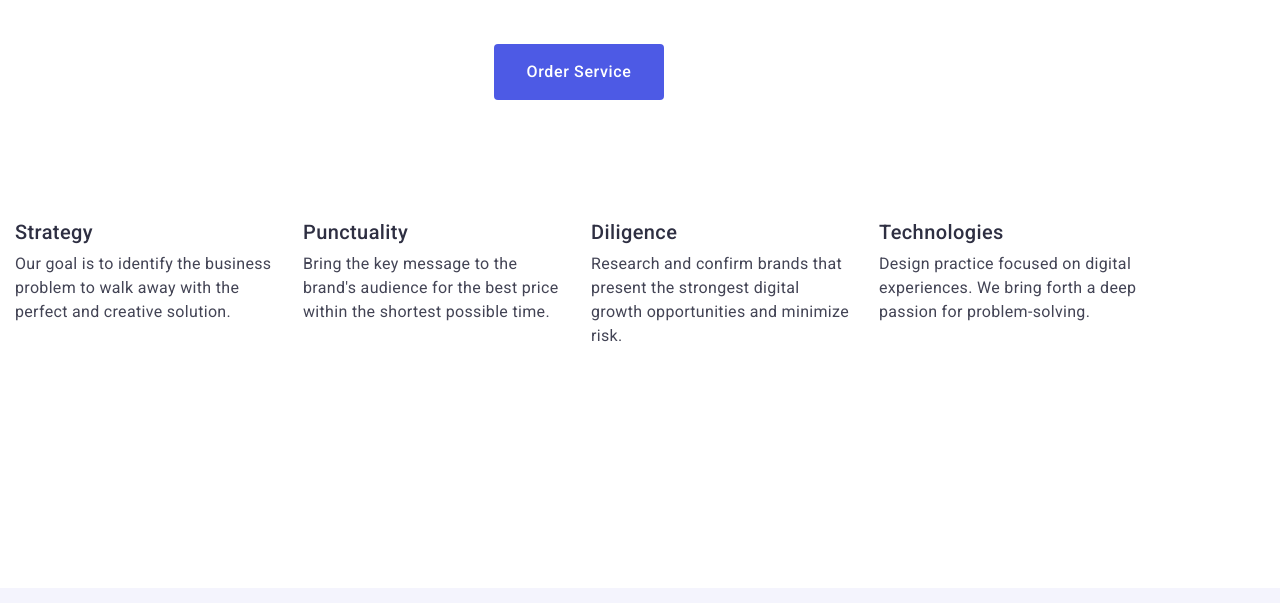
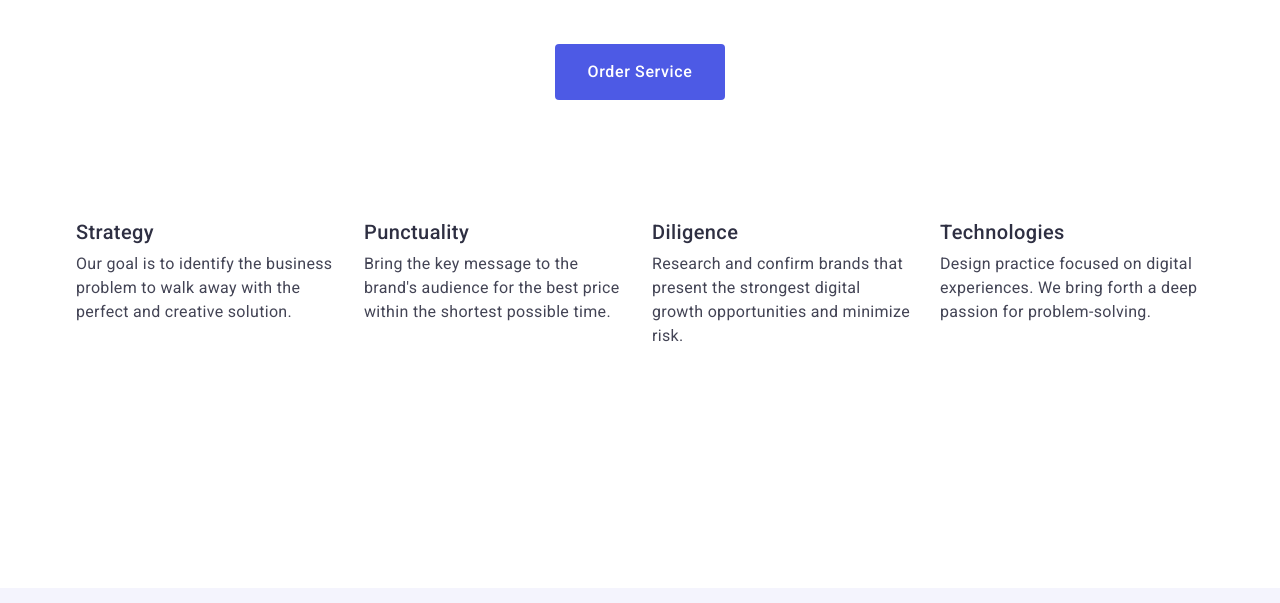
Before and after one commit to AlinkaMalinkA05/goit-markup-hw-03, a plain HTML site: page index.html in a window 1280 px wide. Shown: the part 197-800 px from the top of the page. Drawn offline with nearby package versions, Linux system fonts and the light colour scheme.

Commit message:
container added mrg 0 auto

```diff
--- a/css/styles.css
+++ b/css/styles.css
@@ -47,7 +47,7 @@ img {
   margin-right: auto;
   padding-left: 15px;
   padding-right: 15px;
-  margin: 0;
+  margin: 0 auto;
 }
 /*=========/Styles=========*/
 
@@ -68,7 +68,6 @@ img {
 .menu {
   background-color: #ffffff;
   display: flex;
-  column-gap: 40px;
   gap: 40px;
 }
 .logo {
@@ -82,7 +81,6 @@ img {
   padding-top: 26px;
   margin-right: 76px;
 }
-
 .logo-header {
   color: #2e2f42;
 }
```
